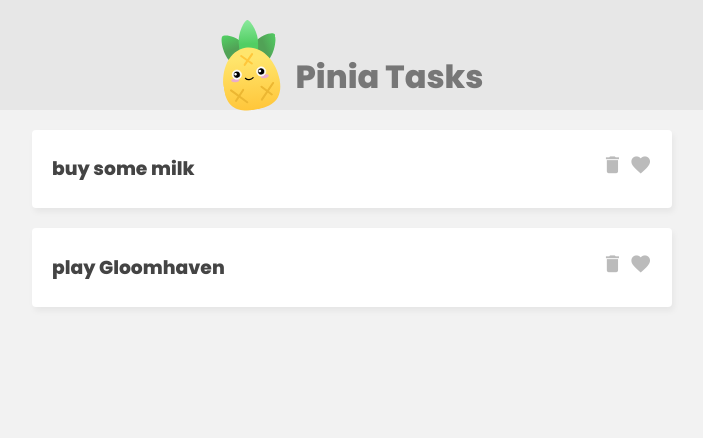
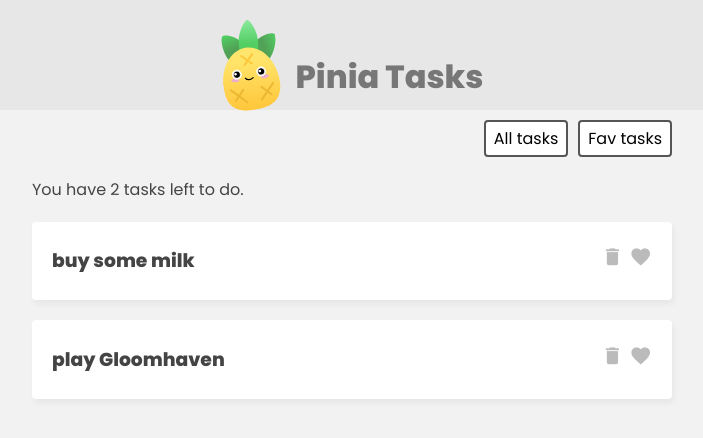
Before and after one commit to jayandrathapachhetri/Pinia-Setup-and-Task, a Vue app: page / in a window 1280 px wide. Shown: the top 438 px of the page, without its empty margins (288-991 px from the left). Built offline with nearby package versions, Linux system fonts and the light colour scheme.

Commit message:
Make store, Access store state, Getters DONE

```diff
--- a/src/App.vue
+++ b/src/App.vue
@@ -4,12 +4,27 @@
     <header>
         <img src="./assets/pinia-logo.svg" alt="pinia logo">
         <h1>Pinia Tasks</h1>
+
     </header>
 
+    <!-- filter -->
+    <nav class="filter">
+        <button @click="filter = 'all'">All tasks</button>
+        <button @click="filter = 'favs'">Fav tasks</button>
+    </nav>
+
     <!-- task list -->
-    <div class="task-list">
+    <div class="task-list" v-if="filter === 'all'">
+        <p>You have {{ taskStore.totalCount }} tasks left to do.</p>
         <div v-for="task in taskStore.tasks">
             <!-- <p>{{ task.title }}</p> -->
+            <TaskDetails :task="task" />
+        </div>
+    </div>
+
+    <div class="task-list" v-if="filter === 'favs'">
+        <p>You have {{ taskStore.favCount }} favs left to do.</p>
+        <div v-for="task in taskStore.favs">
             <TaskDetails :task="task" />
         </div>
     </div>
@@ -18,8 +33,13 @@
 </template>
 
 <script>
-import { useTaskStore } from './stores/TaskStore';
+import {
+    ref
+} from 'vue'
 import TaskDetails from './stores/TaskDetails.vue';
+import {
+    useTaskStore
+} from './stores/TaskStore';
 
 export default {
     components: {
@@ -28,8 +48,12 @@
 
     setup() {
         const taskStore = useTaskStore()
+
+        const filter = ref('all')
+
         return {
-            taskStore
+            taskStore,
+            filter
         }
     }
 
--- a/src/assets/main.css
+++ b/src/assets/main.css
@@ -52,9 +52,28 @@
 .task .icons {
   text-align: right;
 }
+
 .task i {
   font-size: 1.4em;
   margin-left: 6px;
   cursor: pointer;
   color: #bbb;
 }
+
+/* filter nav */
+.filter {
+  width: 640px;
+  margin: 10px auto;
+  text-align: right;
+}
+.filter button {
+  display: inline-block;
+  margin-left: 10px;
+  background: #fff;
+  border: 2px solid #555;
+  border-radius: 4px;
+  padding: 4px 8px;
+  cursor: pointer;
+  font-size: 0.8em;
+  font-size: 1em;
+}
--- a/src/stores/TaskStore.js
+++ b/src/stores/TaskStore.js
@@ -5,7 +5,20 @@
     tasks: [
       {id: 1, title: "buy some milk", isFav: false},
       {id: 2, title: "play Gloomhaven", isFav: true}
-    ],
-    name: 'Mario'
-  })
+    ]
+  }),
+  getters:{
+    favs(){
+        return this.tasks.filter(t => t.isFav)
+    },
+    favCount(){
+      return this.tasks.reduce((p, c) =>{
+        // p=present value & c=current value
+        return c.isFav ? p + 1 : p
+      }, 0)
+    },
+    totalCount: (state) => {
+      return state.tasks.length
+    }
+  }
 })
```
